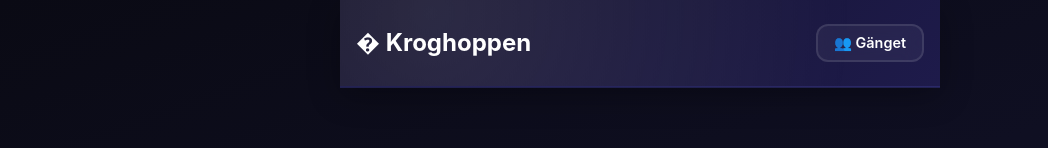
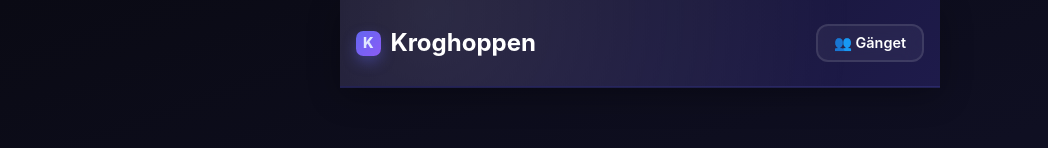
Before and after one commit to JLindqvisttt/pub-crawl-stockholm, a plain HTML site: page index.html in a window 1280 px wide. Shown: the top 148 px of the page, without its empty margins (0-1048 px from the left). Drawn offline with nearby package versions, Linux system fonts and the light colour scheme.

Commit message:
Fix header icon next to Kroghoppen

```diff
--- a/index.html
+++ b/index.html
@@ -11,7 +11,7 @@
     <div class="app-container">
         <!-- Header -->
         <header>
-            <h1>� Kroghoppen</h1>
+              <h1><span class="brand-icon" aria-hidden="true">K</span> Kroghoppen</h1>
             <button id="groupModeBtn" class="secondary-btn">👥 Gänget</button>
         </header>
 
--- a/styles.css
+++ b/styles.css
@@ -70,8 +70,26 @@ header::before {
 header h1 {
     font-size: 1.5rem;
     font-weight: 700;
+    display: inline-flex;
+    align-items: center;
+    gap: 0.6rem;
     position: relative;
     z-index: 1;
+}
+
+.brand-icon {
+    width: 1.55rem;
+    height: 1.55rem;
+    border-radius: 0.45rem;
+    display: inline-flex;
+    align-items: center;
+    justify-content: center;
+    font-size: 0.9rem;
+    font-weight: 800;
+    line-height: 1;
+    color: #e0e7ff;
+    background: linear-gradient(135deg, #6366F1, #8B5CF6);
+    box-shadow: 0 6px 14px rgba(99, 102, 241, 0.35);
 }
 
 @keyframes headerGlow {
```
